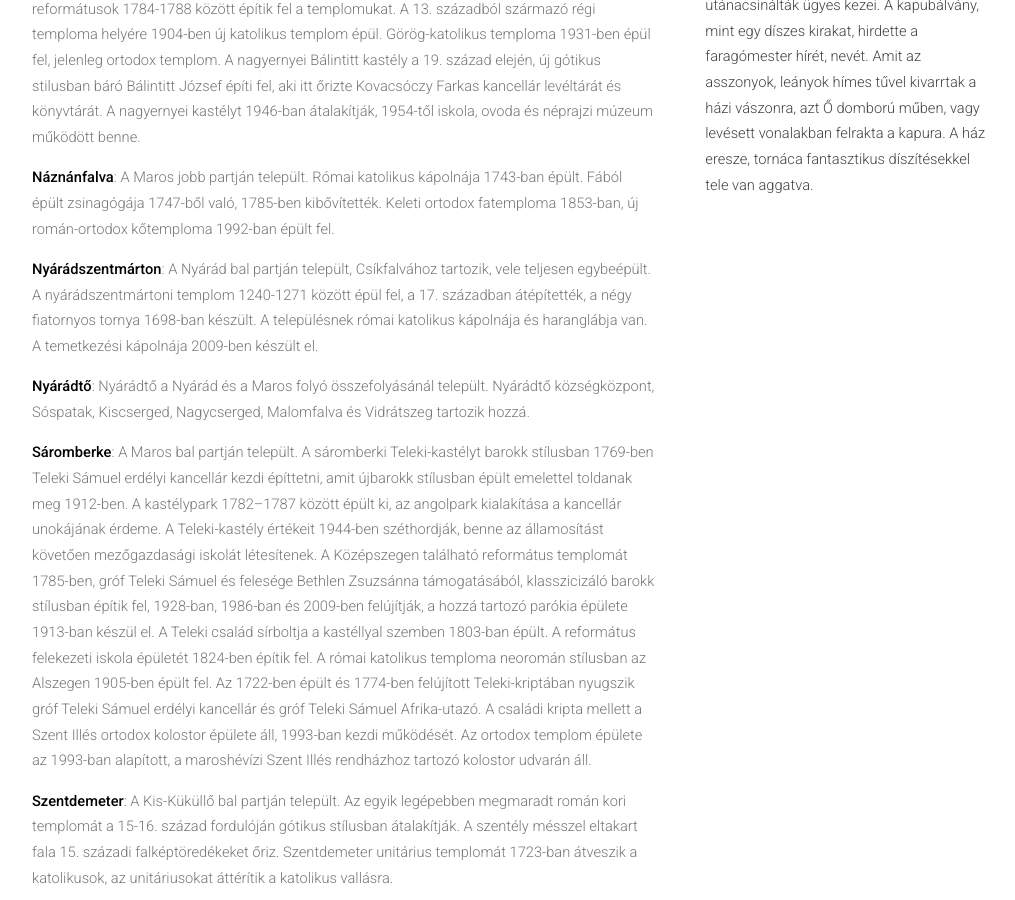
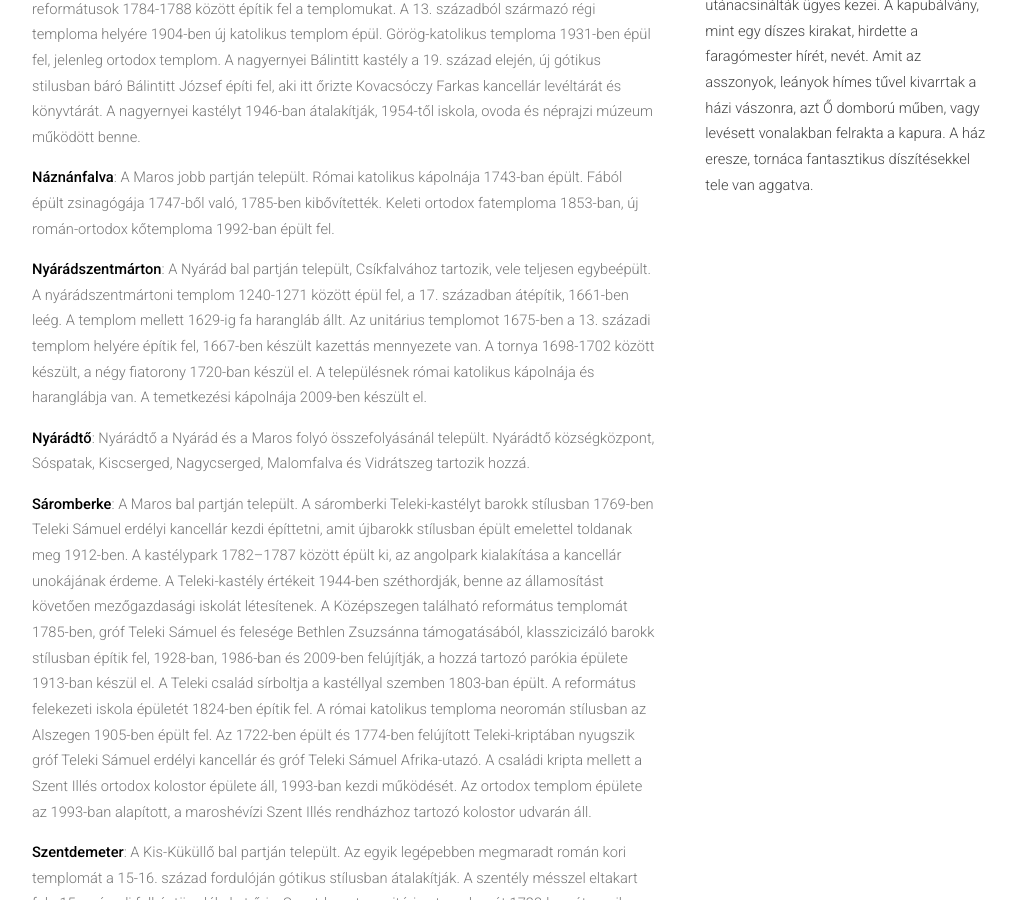
Before and after one commit to siculia/siculia.github.io, a Jekyll site: the page built from siculia-marosszek.html, in a window 1280 px wide and 900 px high, scrolled down 4039 px. Shown: the whole window, without its empty margins (128-1143 px from the left). Built offline with Jekyll 4.4.1, drawn with Linux system fonts in a browser that asks for light colours; nearby versions of some CDN libraries; library files that are not in the unit come from our copies.

Commit message:
Nyárádszentmárton+

```diff
--- a/siculia-marosszek.html
+++ b/siculia-marosszek.html
@@ -61,7 +61,7 @@ layout: default
 							<p style="text-align: left;"><b>Meggyesfalva</b>: Maroskeresztúr községközpont, Székelykakasd tartozik hozzá.</p>
 							<p style="text-align: left;"><b>Nagyernye</b>: A Maros bal partján, az Ernye-patak Marosba ömlésénél települt, Székelykál, Sáromberke, Ikland, Erdőszengyel és Székes tartozik hozzá. Az unitáriusok 1729 után, a reformátusok 1784-1788 között építik fel a templomukat. A 13. századból származó régi temploma helyére 1904-ben új katolikus templom épül. Görög-katolikus temploma 1931-ben épül fel, jelenleg ortodox templom. A nagyernyei Bálintitt kastély a 19. század elején, új gótikus stilusban báró Bálintitt József építi fel, aki itt őrizte Kovacsóczy Farkas kancellár levéltárát és könyvtárát. A nagyernyei kastélyt 1946-ban átalakítják, 1954-től iskola, ovoda és néprajzi múzeum működött benne.</p>
 							<p style="text-align: left;"><b>Náznánfalva</b>: A Maros jobb partján települt. Római katolikus kápolnája 1743-ban épült. Fából épült zsinagógája 1747-ből való, 1785-ben kibővítették. Keleti ortodox fatemploma 1853-ban, új román-ortodox kőtemploma 1992-ban épült fel. </p>
-							<p style="text-align: left;"><b>Nyárádszentmárton</b>: A Nyárád bal partján települt, Csíkfalvához tartozik, vele teljesen egybeépült. A nyárádszentmártoni templom 1240-1271 között épül fel, a 17. században átépítették, a négy fiatornyos tornya 1698-ban készült. A településnek római katolikus kápolnája és haranglábja van. A temetkezési kápolnája 2009-ben készült el.</p>
+							<p style="text-align: left;"><b>Nyárádszentmárton</b>: A Nyárád bal partján települt, Csíkfalvához tartozik, vele teljesen egybeépült. A nyárádszentmártoni templom 1240-1271 között épül fel, a 17. században átépítik, 1661-ben leég. A templom mellett 1629-ig fa harangláb állt. Az unitárius templomot 1675-ben a 13. századi templom helyére építik fel, 1667-ben készült kazettás mennyezete van. A tornya 1698-1702 között készült, a négy fiatorony 1720-ban készül el. A településnek római katolikus kápolnája és haranglábja van. A temetkezési kápolnája 2009-ben készült el.</p>
 							<p style="text-align: left;"><b>Nyárádtő</b>: Nyárádtő a Nyárád és a Maros folyó összefolyásánál települt. Nyárádtő községközpont, Sóspatak, Kiscserged, Nagycserged, Malomfalva és Vidrátszeg tartozik hozzá.</p>
 							<p style="text-align: left;"><b>Sáromberke</b>: A Maros bal partján települt. A sáromberki Teleki-kastélyt barokk stílusban 1769-ben Teleki Sámuel erdélyi kancellár kezdi építtetni, amit újbarokk stílusban épült emelettel toldanak meg 1912-ben. A kastélypark 1782–1787 között épült ki, az angolpark kialakítása a kancellár unokájának érdeme. A Teleki-kastély értékeit 1944-ben széthordják, benne az államosítást követően mezőgazdasági iskolát létesítenek. A Középszegen található református templomát 1785-ben, gróf Teleki Sámuel és felesége Bethlen Zsuzsánna támogatásából, klasszicizáló barokk stílusban építik fel, 1928-ban, 1986-ban és 2009-ben felújítják, a hozzá tartozó parókia épülete 1913-ban készül el. A Teleki család sírboltja a kastéllyal szemben 1803-ban épült. A református felekezeti iskola épületét 1824-ben építik fel. A római katolikus temploma neoromán stílusban az Alszegen 1905-ben épült fel.  Az 1722-ben épült és 1774-ben felújított Teleki-kriptában nyugszik gróf Teleki Sámuel erdélyi kancellár és gróf Teleki Sámuel Afrika-utazó. A családi kripta mellett a Szent Illés ortodox kolostor épülete áll, 1993-ban kezdi működését. Az ortodox templom épülete az 1993-ban alapított, a maroshévízi Szent Illés rendházhoz tartozó kolostor udvarán áll.</p>
 							<p style="text-align: left;"><b>Szentdemeter</b>: A Kis-Küküllő bal partján települt. Az egyik legépebben megmaradt román kori templomát a 15-16. század fordulóján gótikus stílusban átalakítják. A szentély mésszel eltakart fala 15. századi falképtöredékeket őriz. Szentdemeter unitárius templomát 1723-ban átveszik a katolikusok, az unitáriusokat áttérítik a katolikus vallásra.</p>
```
